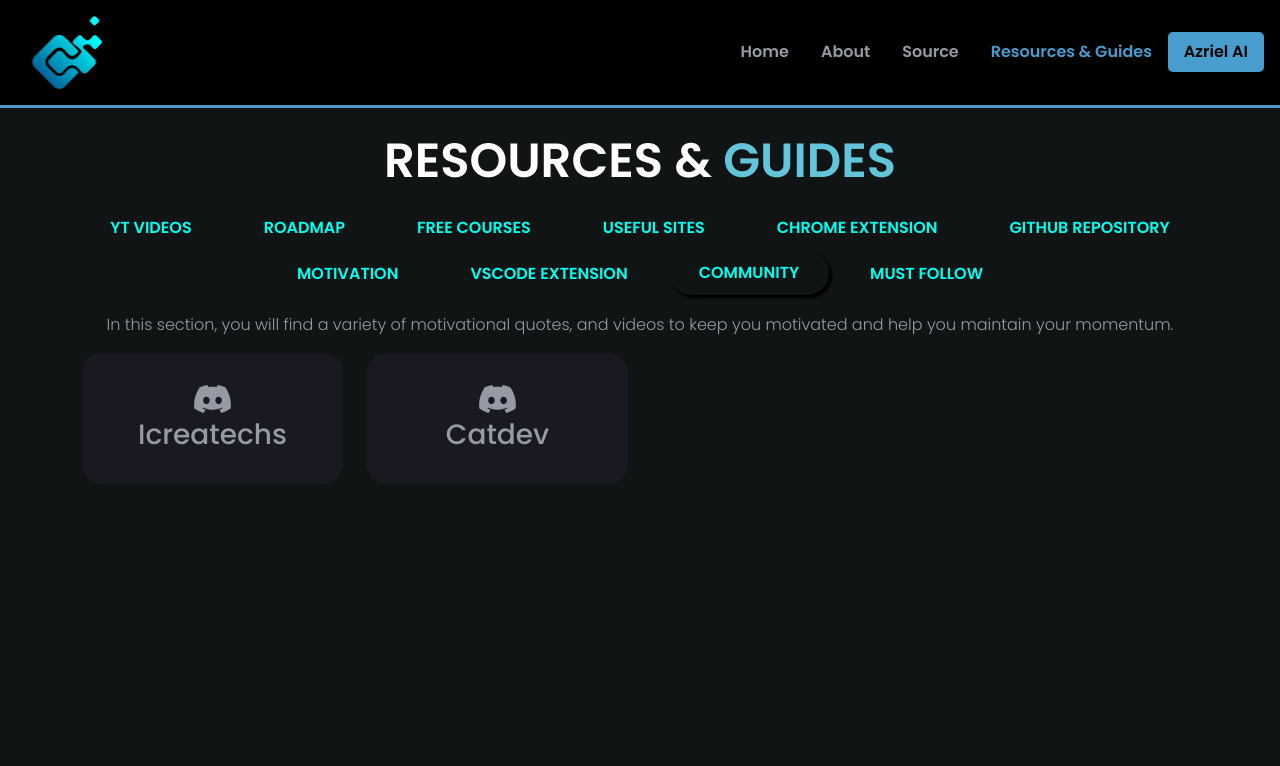
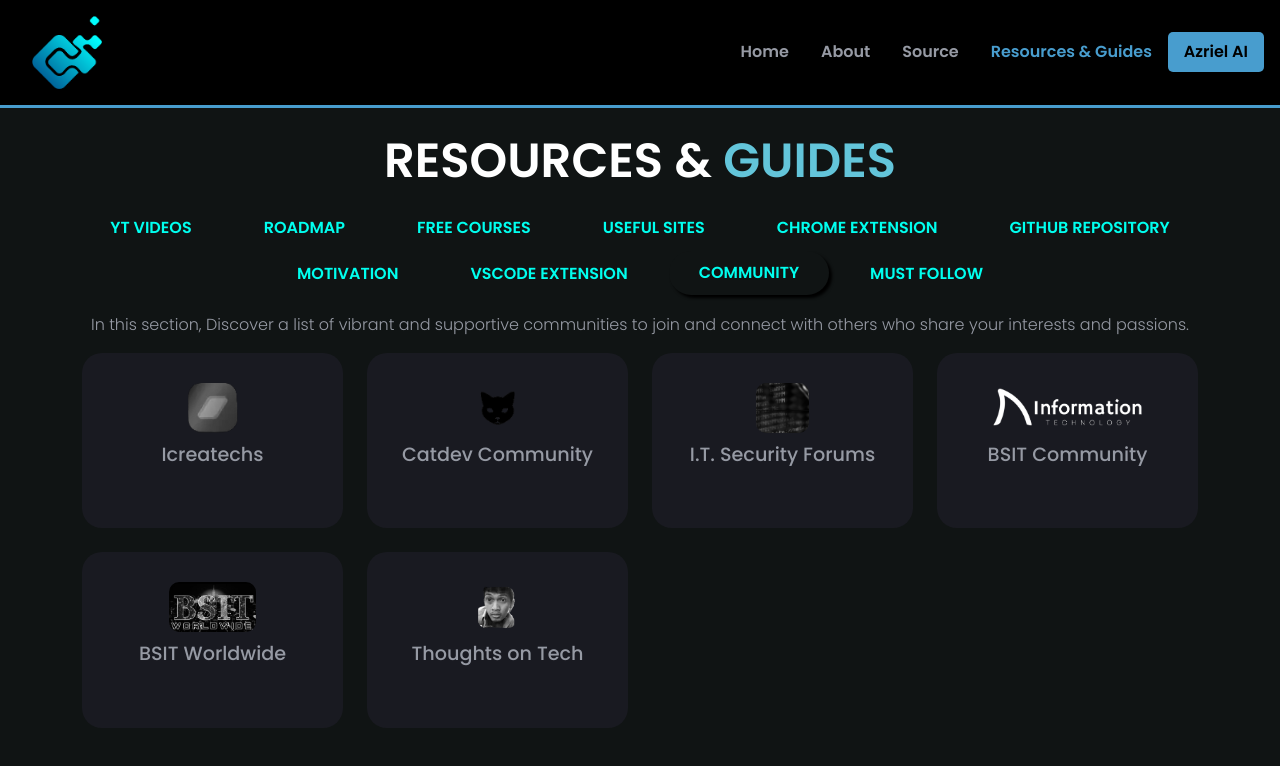
Before and after one commit to lugh-tuatha/acessignment, a plain HTML site: page resources.html in a window 1280 px wide. Both pictures are taken after a click on the tab "COMMUNITY". Drawn offline with nearby package versions, Linux system fonts and the light colour scheme.

Commit message:
finish community section, add some content in "must follow" section

```diff
--- a/resources.html
+++ b/resources.html
@@ -992,32 +992,84 @@
   <div class="tab-content">
     <div class="tab-pane fade show" role="tabpanel" id="community">
       <div class="desc">
-        <p class="text-center fw-light">In this section, you will find a variety of motivational quotes, and videos to
-          keep you motivated and help you maintain your momentum.</p>
+        <p class="text-center fw-light">In this section, Discover a list of vibrant and supportive communities to join and connect with others who share your interests and passions.</p>
       </div>
       <div class="container">
-        <div class="row">
-          <div class="col-lg-3">
+        <div class="row column-gap-0 row-gap-4">
+
+          <!-- .Icreatechs -->
+          <div class="col-lg-4 col-xl-3 col-sm-6">
             <a href="https://discord.gg/XsNcEYjRwZ" target="_blank">
-
               <div class="community-box text-center">
-                <i class="fa-brands fa-discord fa-2x"></i>
+                <img src="Assets/img/logo/community/icreatechs-logo.png" alt="Icreatechs logo">
                 <h3>Icreatechs</h3>
                 <div class="join">
-                  <p><i class="fa-solid fa-arrow-right"></i> Join</p>
+                  <p><i class="fa-solid fa-arrow-right"></i> Join <i class="fa-brands fa-discord"></i></p>
                 </div>
               </div>
-
             </a>
           </div>
 
-          <div class="col-lg-3">
-            <a href="">
+          <!-- .Catdev -->
+          <div class="col-lg-4 col-xl-3 col-sm-6">
+            <a href="https://discord.gg/APFtrepJp5" target="_blank">
               <div class="community-box text-center">
-                <i class="fa-brands fa-discord fa-2x"></i>
-                <h3>Catdev</h3>
+                <img src="Assets/img/logo/community/catdev.png" alt="Catdev logo">
+                <h3>Catdev Community</h3>
                 <div class="join">
-                  <p><i class="fa-solid fa-arrow-right"></i> Join</p>
+                  <p><i class="fa-solid fa-arrow-right"></i> Join <i class="fa-brands fa-discord"></i></p>
+                </div>
+              </div>
+            </a>
+          </div>
+
+          <!-- .Philippine I.T. Security Forums -->
+          <div class="col-lg-4 col-xl-3 col-sm-6">
+            <a href="https://www.facebook.com/groups/pitsf" target="_blank">
+              <div class="community-box text-center">
+                <img src="Assets/img/logo/community/it-sec.png" alt="I.T Security Forums logo">
+                <h3>I.T. Security Forums</h3>
+                <div class="join">
+                  <p><i class="fa-solid fa-arrow-right"></i> Join <i class="fa-brands fa-facebook"></i></p>
+                </div>
+              </div>
+            </a>
+          </div>
+
+          <!-- .BSIT Community -->
+          <div class="col-lg-4 col-xl-3 col-sm-6">
+            <a href="https://www.facebook.com/groups/infotechofficial/" target="_blank">
+              <div class="community-box text-center">
+                <img src="Assets/img/logo/community/it-community.png" alt="BSIT Community logo">
+                <h3>BSIT Community</h3>
+                <div class="join">
+                  <p><i class="fa-solid fa-arrow-right"></i> Join <i class="fa-brands fa-facebook"></i></p>
+                </div>
+              </div>
+            </a>
+          </div>
+
+          <!-- .BSIT Worldwide -->
+          <div class="col-lg-4 col-xl-3 col-sm-6">
+            <a href="https://www.facebook.com/groups/bsitworldwide" target="_blank">
+              <div class="community-box text-center">
+                <img src="Assets/img/logo/community/BSIT-worldwide.png" alt="BSIT Worldwide logo">
+                <h3>BSIT Worldwide</h3>
+                <div class="join">
+                  <p><i class="fa-solid fa-arrow-right"></i> Join <i class="fa-brands fa-facebook"></i></p>
+                </div>
+              </div>
+            </a>
+          </div>
+
+          <!-- .Thoughts on techs -->
+          <div class="col-lg-4 col-xl-3 col-sm-6">
+            <a href="https://discord.gg/rS6NXsUZWC" target="_blank">
+              <div class="community-box text-center">
+                <img src="Assets/img/logo/community/thoughts-on-tech.png" alt="Thoughts on techs logo">
+                <h3>Thoughts on Tech</h3>
+                <div class="join">
+                  <p><i class="fa-solid fa-arrow-right"></i> Join <i class="fa-brands fa-discord"></i></p>
                 </div>
               </div>
             </a>
@@ -1026,7 +1078,7 @@
       </div>
     </div>
   </div>
-  <!-- Community start -->
+  <!-- Community end -->
 
   <!-- must follow start -->
   <div class="tab-content">
@@ -1037,7 +1089,7 @@
       <div class="container-fluid">
         <div class="col-lg-12">
           <h3>Tiktok</h3>
-          <!-- .tiktok profile -->
+          <!-- .tiktok profile start -->
           <div class="row tiktok-prof ">
             <div class="col-lg-3 col-6 pfp d-flex">
               <img src="Assets/img/profile/tiktok/zack-briones.jpeg" alt="Zack Briones tiktok profile">
@@ -1121,9 +1173,12 @@
             </div>
           </div>
         </div>
+        <!-- .tiktok profile end -->
+
         <div class="row">
           <div class="col-lg-12">
             <h3>Twitter</h3>
+            <!-- .twitter profile start -->
             <div class="row twitter-prof">
               <div class="col-lg-3 col-6 pfp d-flex">
                 <img src="Assets/img/profile/twitter/billionaire.jpg" alt="Billionaire Secret profile">
@@ -1148,12 +1203,34 @@
             </div>
           </div>
         </div>
+        <!-- .twitter profile end -->
 
         <div class="row">
           <div class="col-lg-12">
             <h3>Youtube</h3>
+            <!-- .youtube profile start -->
+            <div class="row youtube-prof">
+              <div class="col-lg-3 col-6 pfp d-flex">
+                <img src="Assets/img/profile/youtube/Malewicz.jpg" alt="Malewicz profile">
+                <a href="https://www.youtube.com/@MalewiczHype" target="_blank">Malewicz</a>
+              </div>
+              <div class="col-lg-3 col-6 pfp d-flex">
+                <img src="Assets/img/profile/youtube/fireship.jpg" alt="Fireship profile">
+                <a href="https://www.youtube.com/@Fireship" target="_blank">Fireship</a>
+              </div>
+              <div class="col-lg-3 col-6 pfp d-flex">
+                <img src="Assets/img/profile/youtube/Coder-Coder.jpg" alt="Coder-Coder profile">
+                <a href="https://www.youtube.com/@TheCoderCoder" target="_blank">Coder Coder</a>
+              </div>
+              <div class="col-lg-3 col-6 pfp d-flex">
+                <img src="Assets/img/profile/youtube/PinoyFreeCoder.jpg" alt="PinoyFreeCoder profile">
+                <a href="https://www.youtube.com/@PinoyFreeCoder" target="_blank">PinoyFreeCoder</a>
+              </div>
+            </div>
           </div>
         </div>
+        <!-- .youtube profile end -->
+
         <div class="row">
           <div class="col-lg-12">
             <h3>Facebook</h3>
--- a/scss/styles.scss
+++ b/scss/styles.scss
@@ -245,22 +245,33 @@ Community styles
     background-color: var(--cards-color);
     color: var(--text-color);
     border-radius: 20px;
-    padding: 30px 0 0  0;
+    padding: 30px 0 14px  0;
     cursor: pointer;
+
+    img{
+      filter: grayscale(100%);
+      height: 50px;
+      border-radius: 10px;
+      transition: filter .5s ease
+    }
+
+    h3{
+      font-size: 1.5rem;
+      margin-top: 10px;
+    }
   }
 
   .community-box:hover{
     border: 1px solid #00838d;
     color: #00838d;
-    transition: all .5s ease;
-    padding-bottom: 10px;
-    .go-corner {
-      opacity: 0.7;
+
+    img{
+      filter: none;
     }
 
     .join{
       opacity: 1;
-    transition: all 1.5s ease;
+      transition: all 1.5s ease;
     }
   }
 
@@ -280,6 +291,14 @@ Responsive design
   .motivation {
     .motivationContainer {
       column-count: 4;
+    }
+  }
+
+  #community {
+    .community-box {
+      h3{
+        font-size: 1.2rem;
+      }
     }
   }
 }
```
Also changed, not shown: Assets/img/logo/community/BSIT-worldwide.png (added), Assets/img/logo/community/catdev.png (added), Assets/img/logo/community/icreatechs-logo.png (added), Assets/img/logo/community/it-community.png (added), Assets/img/logo/community/it-sec.png (added), Assets/img/logo/community/thoughts-on-tech.png (added), Assets/img/profile/youtube/Coder-Coder.jpg (added), Assets/img/profile/youtube/Malewicz.jpg (added), Assets/img/profile/youtube/PinoyFreeCoder.jpg (added), Assets/img/profile/youtube/fireship.jpg (added), dist/styles.css, 1 other file.
